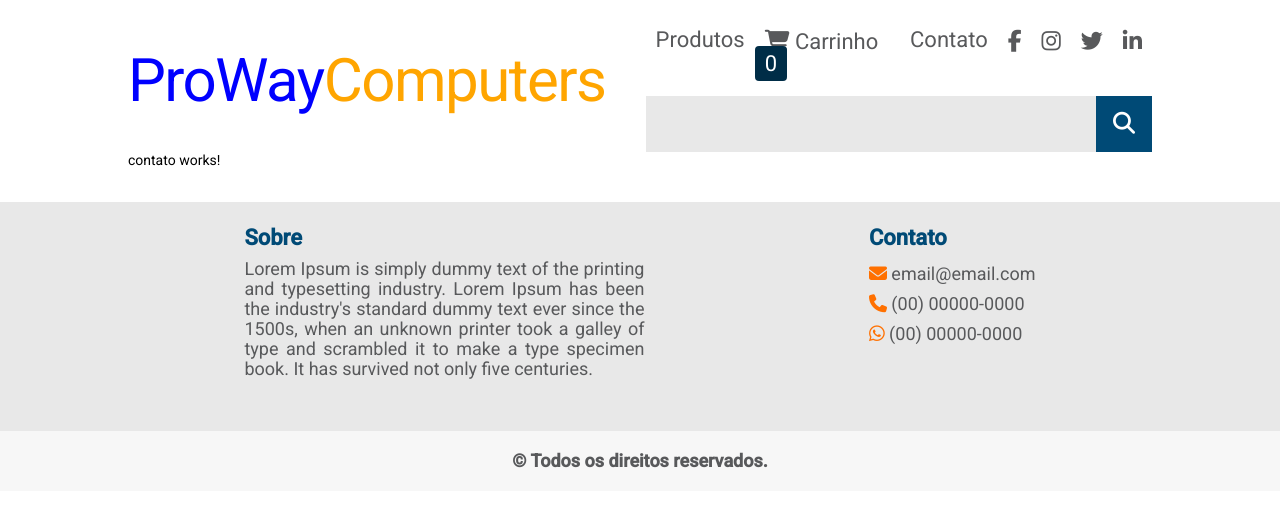
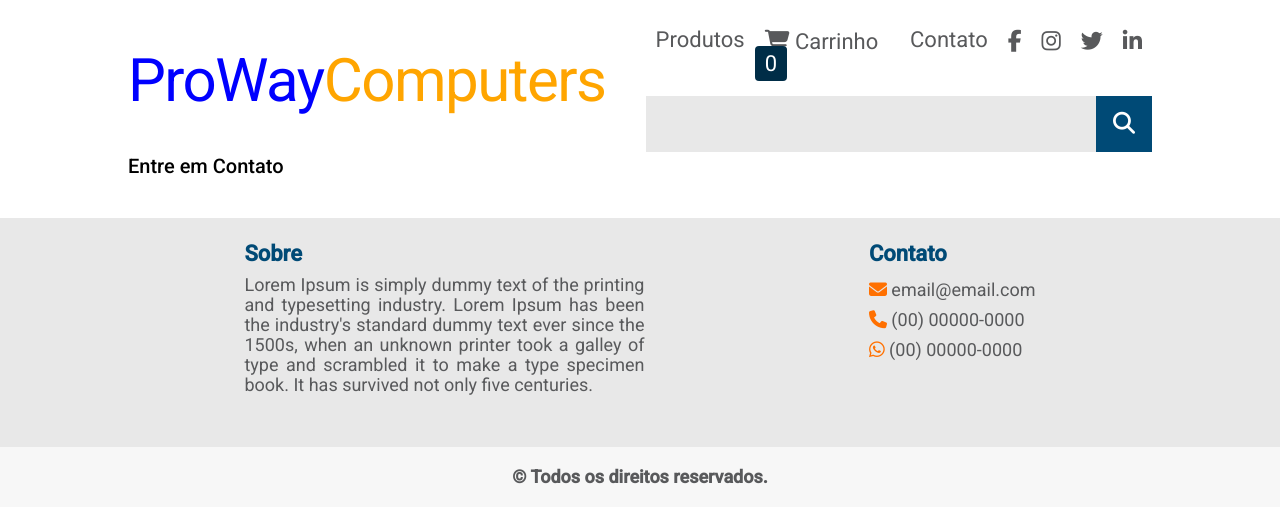
Before and after one commit to Martarelli/ecommerce-capgemini, an Angular app in the folder proway-computers/: page /contato in a window 1280 px wide. Shown: the top 522 px of the page. Built offline with nearby package versions, Linux system fonts and the light colour scheme.

Commit message:
estilização pagina de contato

```diff
--- a/proway-computers/src/app/contato/contato.component.html
+++ b/proway-computers/src/app/contato/contato.component.html
@@ -1 +1 @@
-<p>contato works!</p>
+<h2 class="contact__title">Entre em Contato</h2>
```
